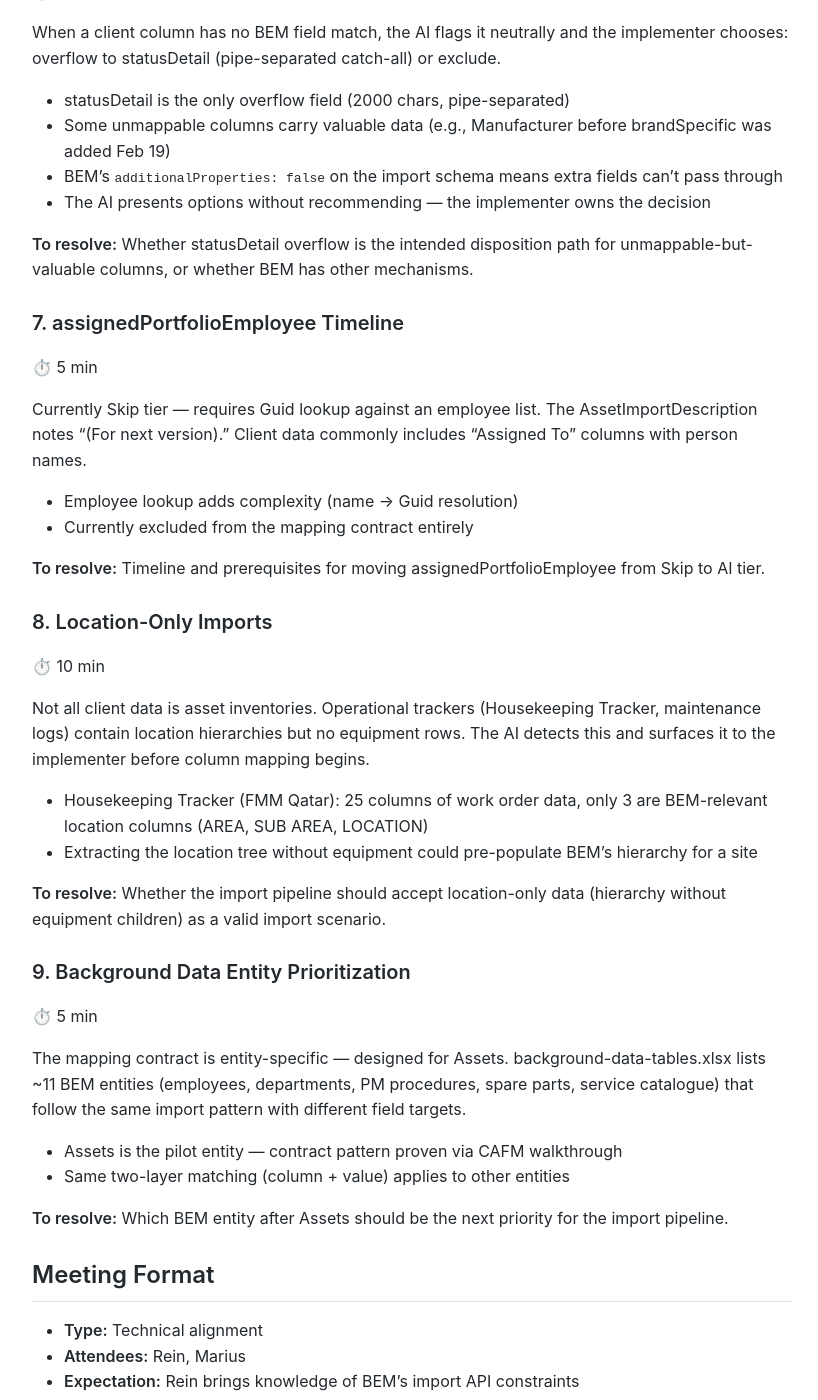
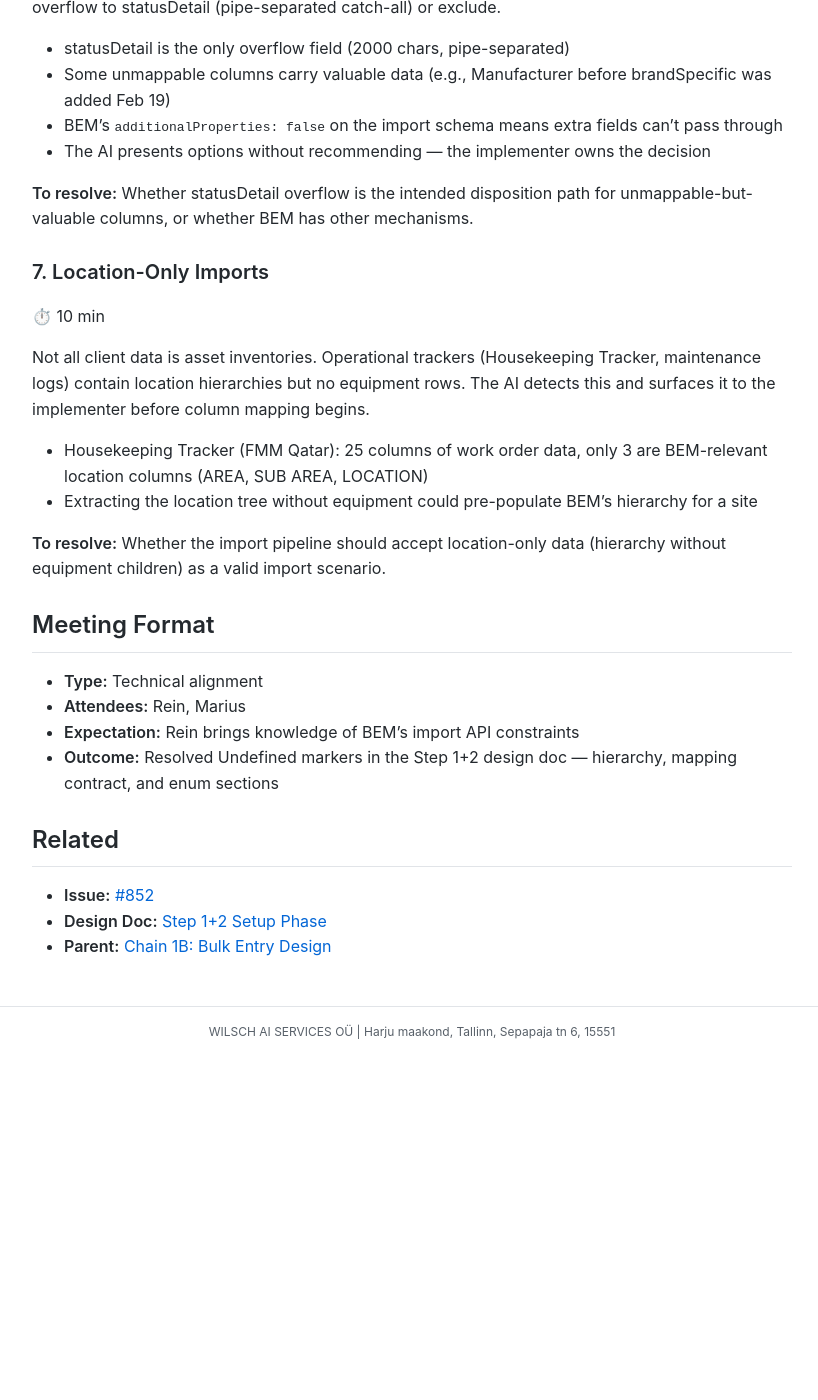
Before and after one commit to MariusWilsch/public-wilsch-ai-pages, a Jekyll site: the page built from project/archibus-fm-assistant/rein-meeting-agenda-step1-2-hierarchy-interpretation.md, in a window 1280 px wide and 1400 px high, scrolled down 3902 px. Shown: the whole window, without its empty margins (228-1046 px from the left). Built offline with Jekyll 4.4.1, drawn with Linux system fonts in a browser that asks for light colours; our own code applies the rules of GitHub Pages for plain Markdown files; after the commit the page ends 4958 px from its top, so only the background shows below that; some of the changed text lies outside the part shown.

Commit message:
Sync from hippocampus 2026-02-26

```diff
--- a/project/archibus-fm-assistant/rein-meeting-agenda-step1-2-hierarchy-interpretation.md
+++ b/project/archibus-fm-assistant/rein-meeting-agenda-step1-2-hierarchy-interpretation.md
@@ -16,11 +16,9 @@ Resolve nine open design questions from the Step 1+2 design doc — covering hie
 
 **Pass 2 topics (mapping contract & enums):**
 4. **Import API field expansion** — condition and maintenance fields in import endpoint
-5. **Status enum mapping** — ambiguous values like "Inactive" → which BEM status?
+5. **Status enum mapping** — validating the ranked-suggestion approach
 6. **Unmappable column disposition** — overflow vs exclude, catch-all mechanisms
-7. **assignedPortfolioEmployee timeline** — when Skip → AI tier?
-8. **Location-only imports** — hierarchy without equipment as valid scenario
-9. **Background data entity prioritization** — which entity after Assets?
+7. **Location-only imports** — hierarchy without equipment as valid scenario
 
 ## Pre-Read
 
@@ -125,17 +123,7 @@ When a client column has no BEM field match, the AI flags it neutrally and the i
 
 **To resolve:** Whether statusDetail overflow is the intended disposition path for unmappable-but-valuable columns, or whether BEM has other mechanisms.
 
-### 7. assignedPortfolioEmployee Timeline
-⏱️ 5 min
-
-Currently Skip tier — requires Guid lookup against an employee list. The AssetImportDescription notes "(For next version)." Client data commonly includes "Assigned To" columns with person names.
-
-- Employee lookup adds complexity (name → Guid resolution)
-- Currently excluded from the mapping contract entirely
-
-**To resolve:** Timeline and prerequisites for moving assignedPortfolioEmployee from Skip to AI tier.
-
-### 8. Location-Only Imports
+### 7. Location-Only Imports
 ⏱️ 10 min
 
 Not all client data is asset inventories. Operational trackers (Housekeeping Tracker, maintenance logs) contain location hierarchies but no equipment rows. The AI detects this and surfaces it to the implementer before column mapping begins.
@@ -144,16 +132,6 @@ Not all client data is asset inventories. Operational trackers (Housekeeping Tra
 - Extracting the location tree without equipment could pre-populate BEM's hierarchy for a site
 
 **To resolve:** Whether the import pipeline should accept location-only data (hierarchy without equipment children) as a valid import scenario.
-
-### 9. Background Data Entity Prioritization
-⏱️ 5 min
-
-The mapping contract is entity-specific — designed for Assets. background-data-tables.xlsx lists ~11 BEM entities (employees, departments, PM procedures, spare parts, service catalogue) that follow the same import pattern with different field targets.
-
-- Assets is the pilot entity — contract pattern proven via CAFM walkthrough
-- Same two-layer matching (column + value) applies to other entities
-
-**To resolve:** Which BEM entity after Assets should be the next priority for the import pipeline.
 
 ## Meeting Format
 
```
Also changed, not shown: other parts of project/archibus-fm-assistant/rein-meeting-agenda-step1-2-hierarchy-interpretation.md (+1 -1 lines).
